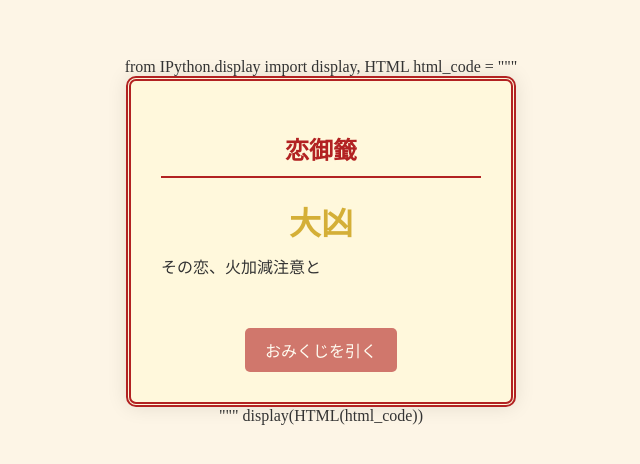
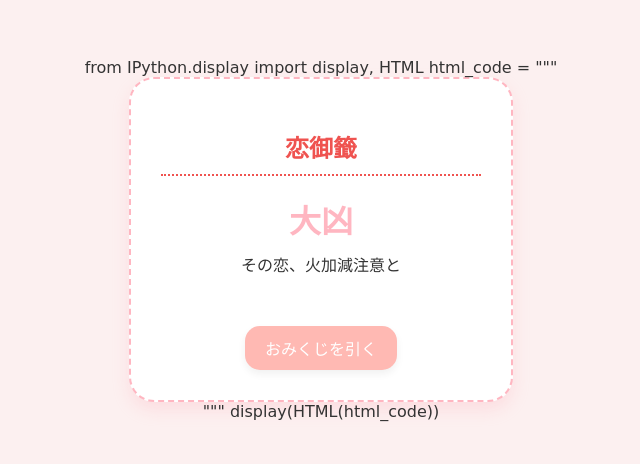
Before and after one commit to s256021-crypto/omikuji2, a plain HTML site: page omikuji1.html in a window 1280 px wide. Both pictures are taken after a click on the button "おみくじを引く". Shown: the whole page, without its empty margins (319-959 px from the left). Drawn offline with Linux system fonts and the light colour scheme; a web font is replaced by a local one.

Commit message:
Update omikuji1.html

```diff
--- a/omikuji1.html
+++ b/omikuji1.html
@@ -7,55 +7,60 @@ html_code = """
   <meta charset="UTF-8">
   <meta name="viewport" content="width=device-width, initial-scale=1.0">
   <title>恋御籤</title>
+  <link href="https://fonts.googleapis.com/css2?family=Mochiy+Pop+P+One&display=swap" rel="stylesheet">
   <style>
     body {
-      background-color: #fdf5e6;
-      font-family: "Hiragino Mincho ProN", "MS PMincho", serif;
+      background-color: #fcf0f0; /* Softer, slightly pinkish background */
+      font-family: 'Mochiy Pop P One', cursive; /* Apply the new cute font */
       text-align: center;
       padding-top: 50px;
       color: #333;
     }
 
     .omikuji-box {
-      background-color: #fff8dc;
+      background-color: #ffffff; /* White background for the box */
       padding: 30px;
-      border: 5px double #b22222;
-      border-radius: 10px;
+      border: 2px dashed #ffb6c1; /* Lighter, dashed pink border */
+      border-radius: 25px; /* More rounded corners */
       width: 320px;
       margin: auto;
-      box-shadow: 0 0 20px rgba(0, 0, 0, 0.1);
+      box-shadow: 0 8px 16px rgba(255, 182, 193, 0.3); /* Softer, pink-tinted shadow */
+      text-align: center; /* Add this to center the text */
     }
 
     h2 {
-      color: #b22222;
-      border-bottom: 2px solid #b22222;
+      color: #ef5350; /* Softer red for the title */
+      border-bottom: 2px dotted #ef5350; /* Dotted bottom border for title */
       padding-bottom: 10px;
     }
 
     #omikuji-result {
       min-height: 120px;
       margin-top: 20px;
+      opacity: 0; /* 初期状態では非表示 */
+      animation-fill-mode: forwards; /* アニメーション終了時のスタイルを保持 */
     }
 
     button {
-      background-color: #b22222;
+      background-color: #ff8a80; /* Softer coral for the button */
       color: white;
       border: none;
       padding: 10px 20px;
       font-size: 1em;
       cursor: pointer;
-      border-radius: 5px;
+      border-radius: 15px; /* More rounded button */
       margin-top: 10px;
+      box-shadow: 0 4px 8px rgba(0, 0, 0, 0.1); /* Subtle button shadow */
     }
 
     button:hover {
-      background-color: #8b0000;
+      background-color: #ff5252; /* Slightly darker coral on hover */
     }
 
     .fortune {
       font-size: 2em;
       font-weight: bold;
-      color: #d4af37;
+      color: #ffb6c1; /* Light pink for fortune text */
       margin: 0;
     }
 
@@ -63,7 +68,17 @@ html_code = """
       font-size: 1em;
       color: #333;
       margin-top: 10px;
-      text-align: left;
+      text-align: center; /* Also center the message text */
+    }
+
+    /* フェードインアニメーション */
+    @keyframes fadeIn {
+      from { opacity: 0; transform: translateY(10px); }
+      to { opacity: 1; transform: translateY(0); }
+    }
+
+    .fade-in {
+      animation: fadeIn 0.8s ease-out forwards;
     }
   </style>
 </head>
@@ -79,7 +94,6 @@ html_code = """
   <script>
     const fortunes = ["大吉", "大凶"];
 
-    // 運勢ごとに5種類のメッセージを設定するマップ
     const messagesByFortune = {
       "大吉": [
         "一回のいただきますより一回のご馳走様でした",
@@ -121,20 +135,24 @@ html_code = """
     const drawBtn = document.getElementById('draw-btn');
 
     function drawOmikuji() {
-      // 二重実行防止ガード: 既に無効化されていれば何もしない
       if (drawBtn && drawBtn.disabled) return;
       const fortune = fortunes[Math.floor(Math.random() * fortunes.length)];
-      // 運勢に対応するメッセージ配列からランダムに選択
       const messages = messagesByFortune[fortune] || ["良い一日をお過ごしください。"];
       const message = messages[Math.floor(Math.random() * messages.length)];
       const resultDiv = document.getElementById("omikuji-result");
+
+      // アニメーションをリセットするためにクラスを一度削除してから追加
+      resultDiv.classList.remove('fade-in');
+      // DOMの再描画を強制するための小技（setTimeoutなどでも可）
+      void resultDiv.offsetWidth;
 
       resultDiv.innerHTML = `
         <p class="fortune">${fortune}</p>
         <p class="message">${message}</p>
       `;
 
-      // 再抽選を防ぐ
+      resultDiv.classList.add('fade-in'); // フェードインアニメーションを適用
+
       if (drawBtn) {
         drawBtn.disabled = true;
         drawBtn.style.opacity = '0.6';
```
